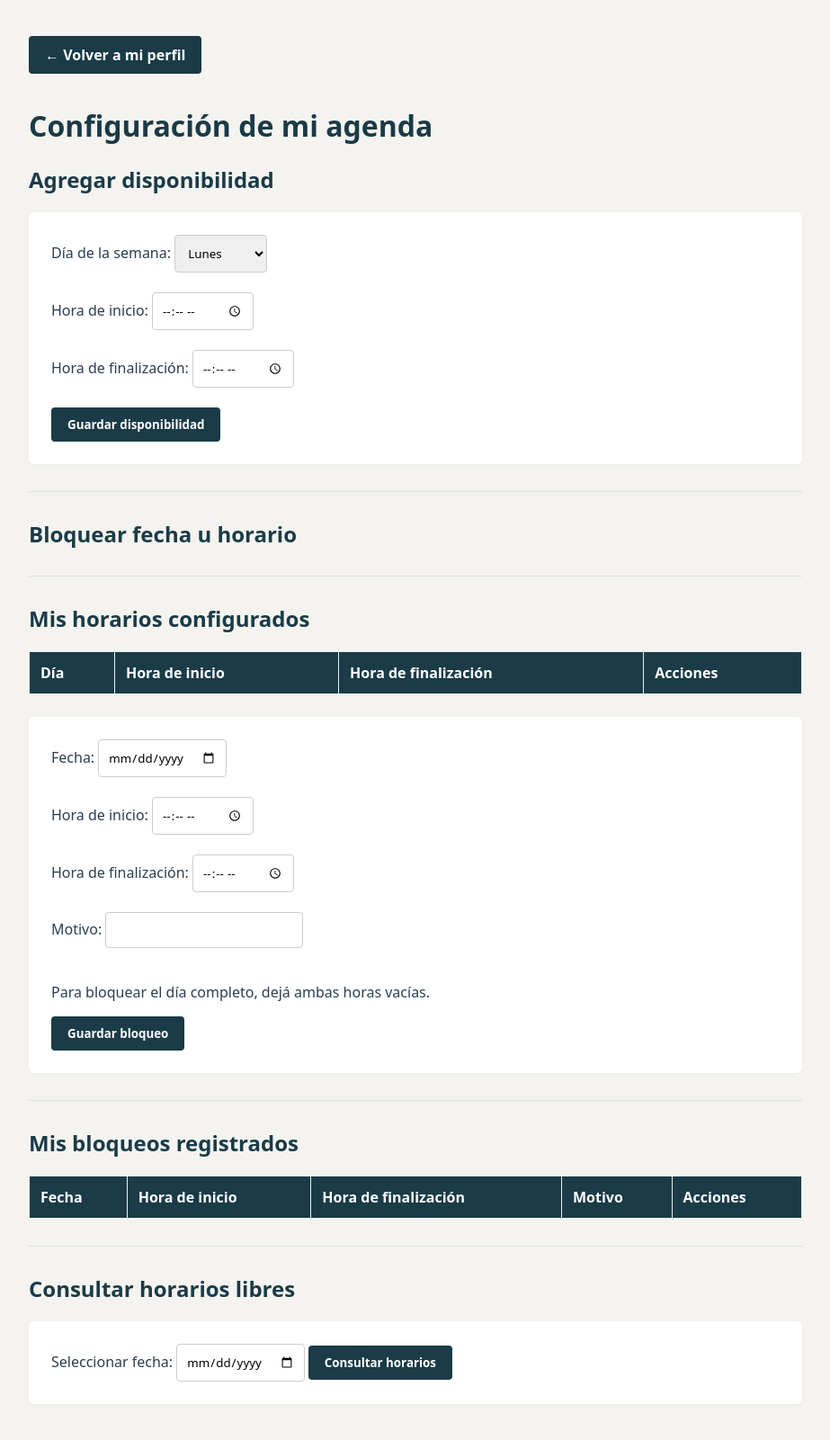
After one commit to fresciaabril/Consultorio-legal-PWD, a Laravel app: template consultorio-legal/resources/views/agenda/configurar.blade.php in a window 1280 px wide. The commit adds this page. Shown: the whole page at 90% size, without its empty margins (178-1101 px from the left). Run offline with Laravel 12, Linux system fonts and the light colour scheme; the template is opened without the code that fills it, so the values that code supplies are empty.

Commit message:
Agrego servicio e interfaz de configuracion de agenda del abogado

```diff
--- /dev/null
+++ b/consultorio-legal/resources/views/agenda/configurar.blade.php
@@ -0,0 +1,535 @@
+<!DOCTYPE html>
+<html lang="es">
+<head>
+    <meta charset="UTF-8">
+    <title>Configuración de agenda</title>
+    <meta name="viewport" content="width=device-width, initial-scale=1.0">
+
+<style>
+    * {
+        box-sizing: border-box;
+        font-family: system-ui, sans-serif;
+    }
+
+    body {
+        background-color: #f4f3ef;
+        color: #2c3e50;
+        max-width: 900px;
+        margin: 40px auto;
+        padding: 0 20px;
+    }
+
+    h1, h2 {
+        color: #1a3b47;
+    }
+
+    form {
+        background-color: white;
+        padding: 25px;
+        border-radius: 6px;
+        margin-bottom: 25px;
+        box-shadow: 0 2px 5px rgba(0,0,0,0.03);
+    }
+
+    label {
+        font-weight: 500;
+    }
+
+    input, select {
+        padding: 10px;
+        border: 1px solid #cccccc;
+        border-radius: 4px;
+    }
+
+    button {
+        background-color: #1a3b47;
+        color: white;
+        padding: 10px 18px;
+        border: none;
+        border-radius: 4px;
+        cursor: pointer;
+        font-weight: 600;
+    }
+
+    button:hover {
+        background-color: #122a33;
+    }
+
+    table {
+        width: 100%;
+        border-collapse: collapse;
+        background-color: white;
+        margin-bottom: 25px;
+    }
+
+    th, td {
+        padding: 12px;
+        border: 1px solid #eeeeee;
+        text-align: left;
+    }
+
+    th {
+        background-color: #1a3b47;
+        color: white;
+    }
+
+    td button {
+        background-color: #c5221f;
+    }
+
+    td button:hover {
+        background-color: #9e1b19;
+    }
+
+    hr {
+        border: none;
+        border-top: 1px solid #dddddd;
+        margin: 30px 0;
+    }
+
+    #mensaje {
+        font-weight: 600;
+    }
+
+    .btn-volver {
+    display: inline-block;
+    background-color: #1a3b47;
+    color: white;
+    text-decoration: none;
+    padding: 10px 18px;
+    border-radius: 4px;
+    font-weight: 600;
+    margin-bottom: 15px;
+}
+
+.btn-volver:hover {
+    background-color: #122a33;
+}
+</style>
+</head>
+<body>
+    <a href="{{ url('/abogado') }}" class="btn-volver">
+        ← Volver a mi perfil
+    </a>
+
+    <h1>Configuración de mi agenda</h1>
+    <p id="mensaje"></p>
+
+    <h2>Agregar disponibilidad</h2>
+
+    <form id="formDisponibilidad"
+          action="{{ route('abogado.disponibilidades.store') }}"
+          method="POST">
+
+        @csrf
+
+        <label for="dia_semana">Día de la semana:</label>
+
+        <select name="dia_semana" id="dia_semana" required>
+            <option value="1">Lunes</option>
+            <option value="2">Martes</option>
+            <option value="3">Miércoles</option>
+            <option value="4">Jueves</option>
+            <option value="5">Viernes</option>
+            <option value="6">Sábado</option>
+            <option value="7">Domingo</option>
+        </select>
+
+        <br><br>
+
+        <label for="hora_inicio">Hora de inicio:</label>
+        <input type="time" name="hora_inicio"
+               id="hora_inicio" required>
+
+        <br><br>
+
+        <label for="hora_fin">Hora de finalización:</label>
+        <input type="time" name="hora_fin"
+               id="hora_fin" required>
+
+        <br><br>
+
+        <button type="submit">Guardar disponibilidad</button>
+
+    </form>
+
+    <hr>
+
+<h2>Bloquear fecha u horario</h2>
+
+<hr>
+
+<h2>Mis horarios configurados</h2>
+
+<table border="1">
+    <thead>
+        <tr>
+            <th>Día</th>
+            <th>Hora de inicio</th>
+            <th>Hora de finalización</th>
+            <th>Acciones</th>
+        </tr>
+    </thead>
+
+    <tbody id="listaDisponibilidades">
+    </tbody>
+</table>
+
+<form id="formBloqueo"
+      action="{{ route('abogado.bloqueos.store') }}"
+      method="POST">
+
+    @csrf
+
+    <label for="fecha">Fecha:</label>
+    <input type="date" name="fecha" id="fecha" required>
+
+    <br><br>
+
+    <label for="bloqueo_inicio">Hora de inicio:</label>
+    <input type="time" name="hora_inicio" id="bloqueo_inicio">
+
+    <br><br>
+
+    <label for="bloqueo_fin">Hora de finalización:</label>
+    <input type="time" name="hora_fin" id="bloqueo_fin">
+
+    <br><br>
+
+    <label for="motivo">Motivo:</label>
+    <input type="text" name="motivo" id="motivo" maxlength="255">
+
+    <br><br>
+
+    <p>Para bloquear el día completo, dejá ambas horas vacías.</p>
+
+    <button type="submit">Guardar bloqueo</button>
+
+</form>
+
+<hr>
+
+<h2>Mis bloqueos registrados</h2>
+
+<table border="1">
+    <thead>
+        <tr>
+            <th>Fecha</th>
+            <th>Hora de inicio</th>
+            <th>Hora de finalización</th>
+            <th>Motivo</th>
+            <th>Acciones</th>
+        </tr>
+    </thead>
+
+    <tbody id="listaBloqueos">
+    </tbody>
+</table>
+
+<script>
+    const mensaje = document.getElementById('mensaje');
+    async function cargarDisponibilidades() {
+        const dias = [
+            '', 'Lunes', 'Martes', 'Miércoles',
+            'Jueves', 'Viernes', 'Sábado', 'Domingo'
+        ];
+
+        try {
+            const respuesta = await fetch(
+                "{{ route('abogado.disponibilidades') }}",
+                {
+                    headers: {
+                        'Accept': 'application/json'
+                    }
+                }
+            );
+
+            if (!respuesta.ok) {
+                throw new Error('Error al consultar horarios');
+            }
+
+            const disponibilidades = await respuesta.json();
+
+            const tabla = document.getElementById(
+                'listaDisponibilidades'
+            );
+
+            tabla.innerHTML = '';
+
+            disponibilidades.forEach(disponibilidad => {
+                const fila = tabla.insertRow();
+
+                fila.insertCell().textContent =
+                    dias[disponibilidad.dia_semana];
+
+                fila.insertCell().textContent =
+                    disponibilidad.hora_inicio;
+
+                fila.insertCell().textContent =
+                    disponibilidad.hora_fin;
+
+                const celdaAcciones = fila.insertCell();
+
+                const boton = document.createElement('button');
+
+                boton.textContent = 'Eliminar';
+                boton.type = 'button';
+
+                boton.addEventListener('click', () => {
+                    eliminarDisponibilidad(disponibilidad.id);
+                });
+
+                celdaAcciones.appendChild(boton);
+            });
+
+        } catch (error) {
+            mensaje.textContent = 'No se pudieron cargar los horarios.';
+            mensaje.style.color = 'red';
+        }
+    }
+
+    async function cargarBloqueos() {
+        try {
+            const respuesta = await fetch(
+                "{{ route('abogado.bloqueos') }}",
+                {
+                    headers: {
+                        'Accept': 'application/json'
+                    }
+                }
+            );
+
+            if (!respuesta.ok) {
+                throw new Error('Error al consultar bloqueos');
+            }
+
+            const bloqueos = await respuesta.json();
+
+            const tabla = document.getElementById('listaBloqueos');
+
+            tabla.innerHTML = '';
+
+            bloqueos.forEach(bloqueo => {
+                const fila = tabla.insertRow();
+
+                fila.insertCell().textContent =
+                    bloqueo.fecha.substring(0, 10);
+
+                fila.insertCell().textContent =
+                    bloqueo.hora_inicio || 'Día completo';
+
+                fila.insertCell().textContent =
+                    bloqueo.hora_fin || '-';
+
+                fila.insertCell().textContent =
+                    bloqueo.motivo || 'Sin motivo';
+
+                const celdaAcciones = fila.insertCell();
+
+                const boton = document.createElement('button');
+
+                boton.textContent = 'Eliminar';
+                boton.type = 'button';
+
+                boton.addEventListener('click', () => {
+                    eliminarBloqueo(bloqueo.id);
+                });
+
+                celdaAcciones.appendChild(boton);
+            });
+
+        } catch (error) {
+            mensaje.textContent = 'No se pudieron cargar los bloqueos.';
+            mensaje.style.color = 'red';
+        }
+    }
+
+    async function consultarHorariosLibres(event) {
+        event.preventDefault();
+
+        const fecha = document.getElementById('fecha_consulta').value;
+        const lista = document.getElementById('listaHorariosLibres');
+
+        lista.innerHTML = '';
+
+        try {
+            const respuesta = await fetch(
+                "{{ route('abogado.horarios-libres') }}?fecha=" + encodeURIComponent(fecha),
+                {
+                    headers: {
+                        'Accept': 'application/json'
+                    }
+                }
+            );
+
+            const resultado = await respuesta.json();
+
+            if (!respuesta.ok) {
+                throw new Error(resultado.message || 'Error al consultar horarios');
+            }
+
+            if (resultado.horarios_libres.length === 0) {
+                lista.textContent = 'No hay horarios disponibles.';
+                return;
+            }
+
+            resultado.horarios_libres.forEach(horario => {
+                const elemento = document.createElement('li');
+
+                elemento.textContent =
+                    horario.hora_inicio + ' - ' + horario.hora_fin;
+
+                lista.appendChild(elemento);
+            });
+
+        } catch (error) {
+            lista.textContent = error.message;
+        }
+    }
+
+    async function eliminarDisponibilidad(id) {
+        if (!confirm('¿Deseás eliminar este horario?')) {
+            return;
+        }
+
+        try {
+            const respuesta = await fetch(
+                "{{ url('/abogado/disponibilidades') }}/" + id,
+                {
+                    method: 'DELETE',
+                    headers: {
+                        'Accept': 'application/json',
+                        'X-CSRF-TOKEN': "{{ csrf_token() }}"
+                    }
+                }
+            );
+
+            const resultado = await respuesta.json();
+
+            if (!respuesta.ok) {
+                throw new Error(
+                    resultado.message || 'No se pudo eliminar.'
+                );
+            }
+
+            mensaje.textContent = resultado.mensaje;
+            mensaje.style.color = 'green';
+
+            await cargarDisponibilidades();
+
+        } catch (error) {
+            mensaje.textContent = error.message;
+            mensaje.style.color = 'red';
+        }
+    }
+
+    async function eliminarBloqueo(id) {
+        if (!confirm('¿Deseás eliminar este bloqueo?')) {
+            return;
+        }
+
+        try {
+            const respuesta = await fetch(
+                "{{ url('/abogado/bloqueos') }}/" + id,
+                {
+                    method: 'DELETE',
+                    headers: {
+                        'Accept': 'application/json',
+                        'X-CSRF-TOKEN': "{{ csrf_token() }}"
+                    }
+                }
+            );
+
+            const resultado = await respuesta.json();
+
+            if (!respuesta.ok) {
+                throw new Error(
+                    resultado.message || 'No se pudo eliminar.'
+                );
+            }
+
+            mensaje.textContent = resultado.mensaje;
+            mensaje.style.color = 'green';
+
+            await cargarBloqueos();
+
+        } catch (error) {
+            mensaje.textContent = error.message;
+            mensaje.style.color = 'red';
+        }
+    }
+
+    async function guardarFormulario(event) {
+        event.preventDefault();
+
+        const formulario = event.target;
+        const datos = new FormData(formulario);
+
+        try {
+            const respuesta = await fetch(formulario.action, {
+                method: 'POST',
+                headers: {
+                    'Accept': 'application/json'
+                },
+                body: datos
+            });
+
+            const resultado = await respuesta.json();
+
+            if (respuesta.ok) {
+                mensaje.textContent = resultado.mensaje;
+                mensaje.style.color = 'green';
+
+                formulario.reset();
+                if (formulario.id === 'formDisponibilidad') {
+                            await cargarDisponibilidades();
+                        }
+
+                        if (formulario.id === 'formBloqueo') {
+                            await cargarBloqueos();
+                        }
+            } else {
+                mensaje.textContent = resultado.mensaje
+                    || resultado.message
+                    || 'No se pudieron guardar los datos.';
+
+                mensaje.style.color = 'red';
+            }
+
+        } catch (error) {
+            mensaje.textContent = 'Ocurrió un error de conexión.';
+            mensaje.style.color = 'red';
+        }
+    }
+
+    document.getElementById('formDisponibilidad')
+        .addEventListener('submit', guardarFormulario);
+
+    document.getElementById('formBloqueo')
+        .addEventListener('submit', guardarFormulario);
+
+    document.getElementById('formHorariosLibres')
+    .addEventListener('submit', consultarHorariosLibres);
+
+    // Activar después de ejecutar las migraciones.
+// cargarDisponibilidades();
+// cargarBloqueos();
+</script>
+
+<hr>
+
+<h2>Consultar horarios libres</h2>
+
+<form id="formHorariosLibres">
+
+    <label for="fecha_consulta">Seleccionar fecha:</label>
+
+    <input type="date" id="fecha_consulta" required>
+
+    <button type="submit">Consultar horarios</button>
+
+</form>
+
+<ul id="listaHorariosLibres"></ul>
+</body>
+</html>
--- a/consultorio-legal/routes/web.php
+++ b/consultorio-legal/routes/web.php
@@ -166,3 +166,23 @@ route::get('/abogado/disponibilidades',[DisponibilidadController::class,'index']
 Route::post('/abogado/bloqueos', [BloqueoAgendaController::class, 'store'])
 ->middleware('auth') //exige que el usuario haya iniciado sesion
 ->name('abogado.bloqueos.store');
+
+Route::get('/abogado/bloqueos', [BloqueoAgendaController::class, 'index'])
+    ->middleware('auth')
+    ->name('abogado.bloqueos');
+
+Route::get('/abogado/horarios-libres', [DisponibilidadController::class, 'horariosLibres'])
+    ->middleware('auth')
+    ->name('abogado.horarios-libres');
+
+Route::get('/abogado/agenda', [DisponibilidadController::class, 'configurar'])
+    ->middleware('auth')
+    ->name('abogado.agenda');
+
+Route::delete('/abogado/disponibilidades/{id}', [DisponibilidadController::class, 'destroy'])
+    ->middleware('auth')
+    ->name('abogado.disponibilidades.destroy');
+
+Route::delete('/abogado/bloqueos/{id}', [BloqueoAgendaController::class, 'destroy'])
+    ->middleware('auth')
+    ->name('abogado.bloqueos.destroy');
```
Also changed, not shown: consultorio-legal/app/Http/Controllers/BloqueoAgendaController.php (+25 -0 lines), consultorio-legal/app/Http/Controllers/DisponibilidadController.php (+42 -0 lines), consultorio-legal/app/Services/AgendaService.php (added, +82 -0 lines), consultorio-legal/resources/views/perfiles/abogado.blade.php (+13 -0 lines).
